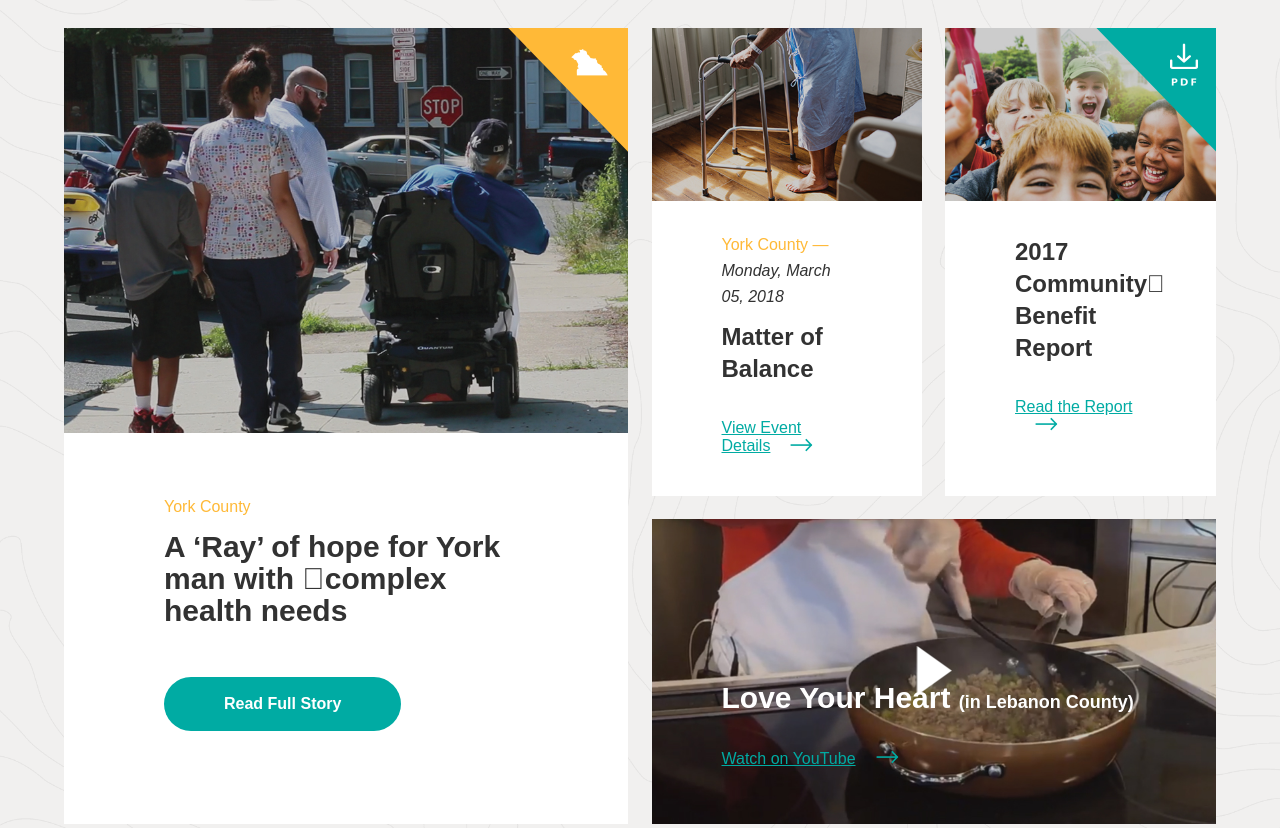
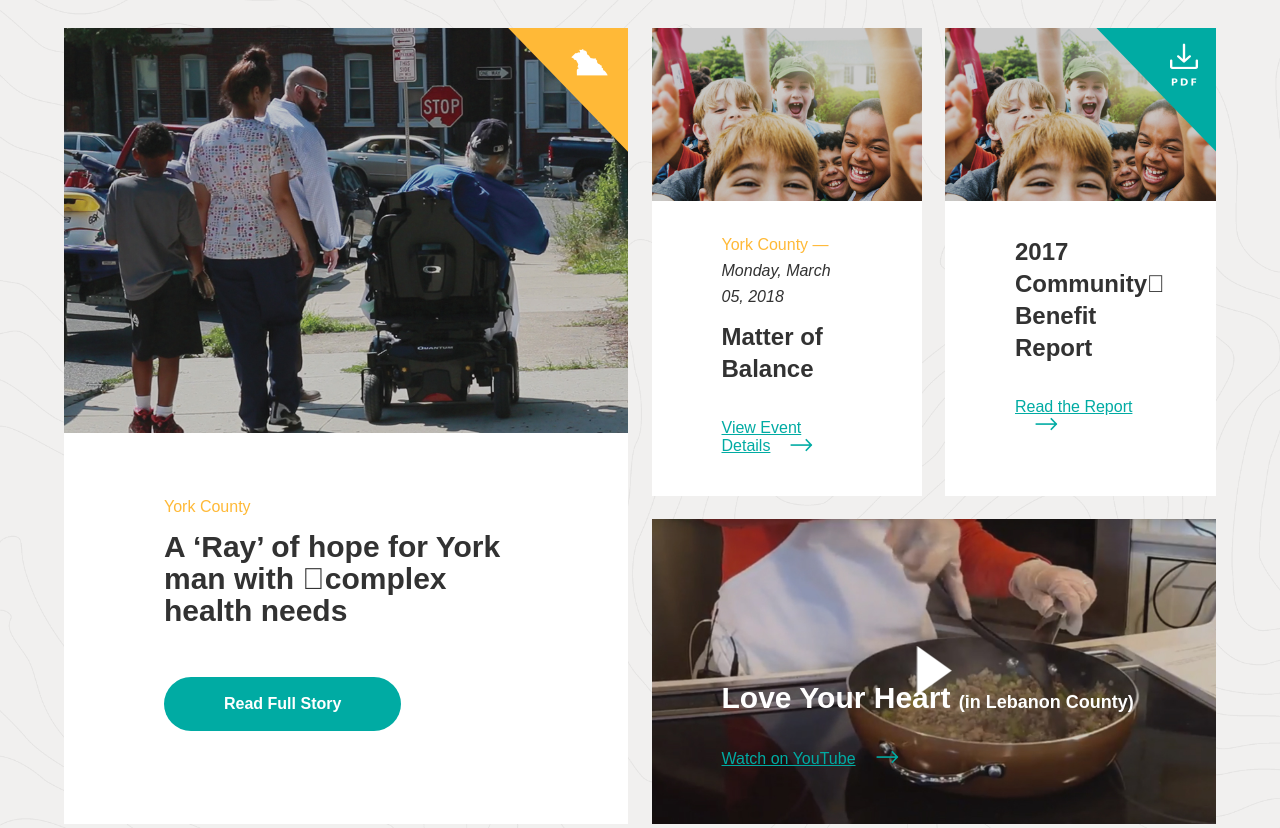
Before and after one commit to tayler-ramsay/data, a plain HTML site: page index.html in a window 1280 px wide. Shown: the part 922-1750 px from the top of the page. Drawn offline with nearby package versions, Linux system fonts and the light colour scheme; a web font is replaced by a local one.

Commit message:
test change

```diff
--- a/index.html
+++ b/index.html
@@ -154,7 +154,7 @@
                     <div class="story half">
                         <a href="">
                             <div class="story-img">
-                                <img src="img/story2.jpg" alt="" />
+                                <img src="img/story3.jpg" alt="" />
                             </div>
                         </a>
                         <div class="story-content">
```
